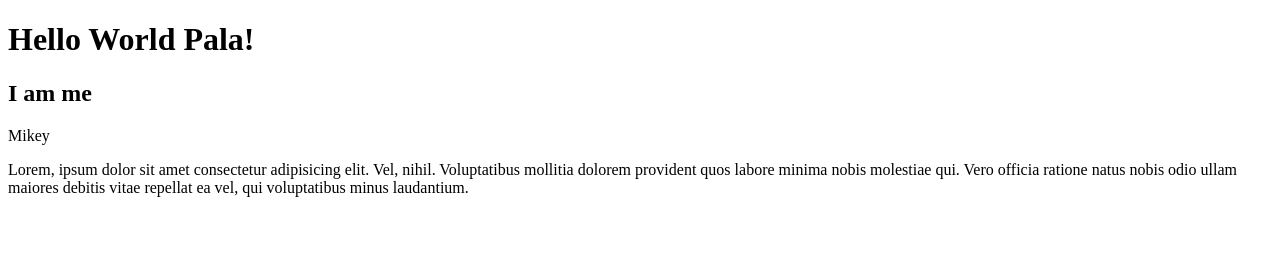
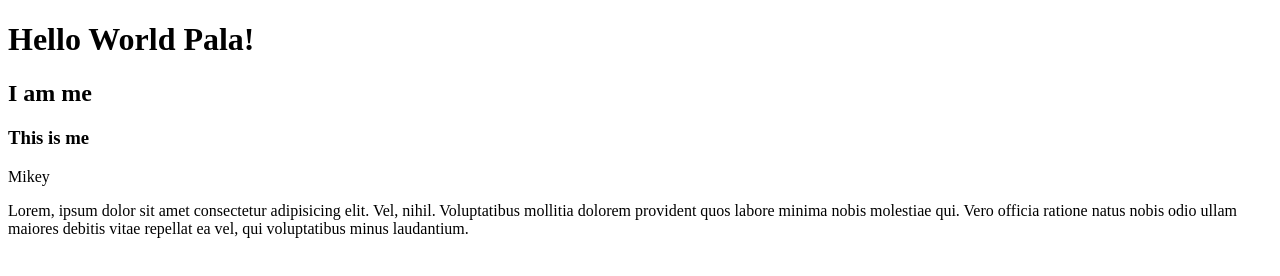
Before and after one commit to SlothyMikey/FandomOmen, a plain HTML site: page index.html in a window 1280 px wide. Drawn offline with Linux system fonts and the light colour scheme.

Commit message:
Add h3 heading to index.html

```diff
--- a/index.html
+++ b/index.html
@@ -8,6 +8,7 @@
   <body>
     <h1>Hello World Pala!</h1>
     <h2>I am me</h2>
+    <h3>This is me</h3>
     <p>Mikey</p>
     <p>
       Lorem, ipsum dolor sit amet consectetur adipisicing elit. Vel, nihil.
```
